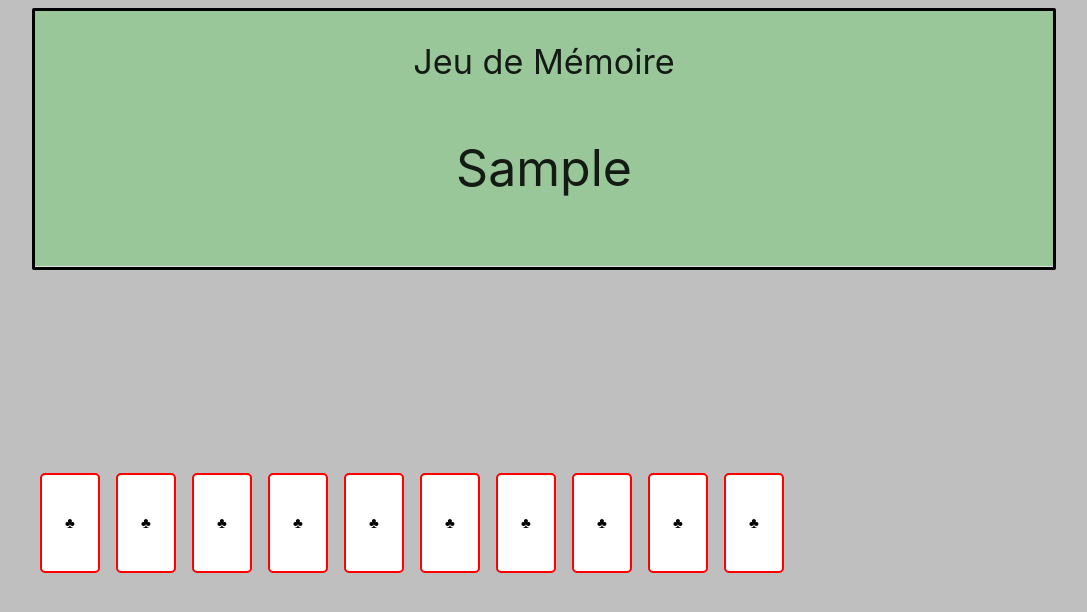
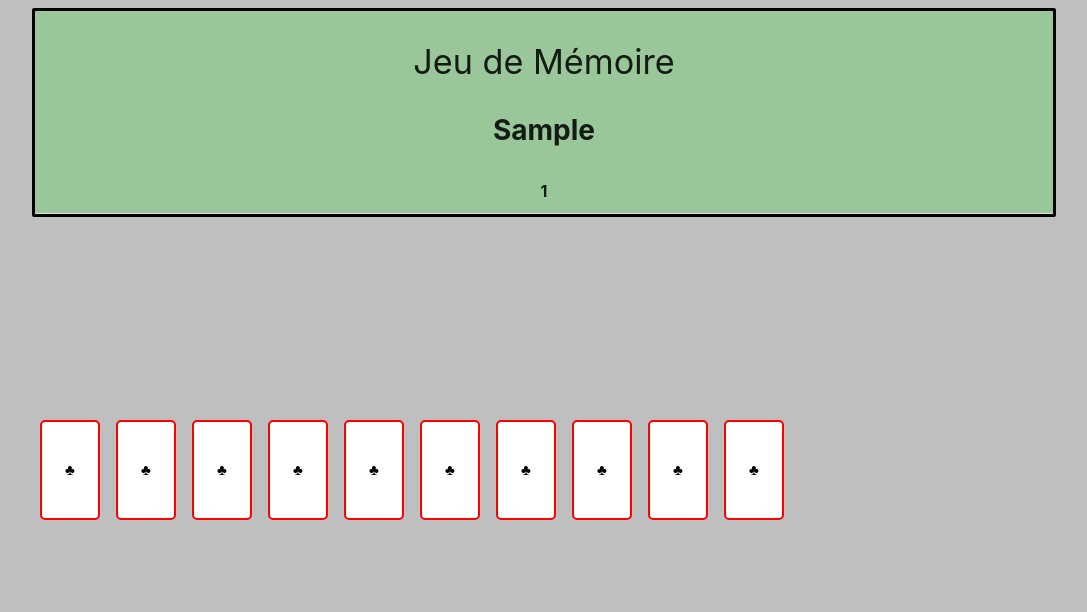
Before and after one commit to HBherer/Jeu-de-memoire, a plain HTML site: page index.html in a window 1280 px wide. Both pictures are taken after typing "5", "Sample" into the empty fields and a click on the button "VALIDER". Shown: the whole page, without its empty margins (96-1183 px from the left). Drawn offline with nearby package versions, Linux system fonts and the light colour scheme.

Commit message:
Timer pour le 1 sec carte retourné est fonctionnel

```diff
--- a/index.html
+++ b/index.html
@@ -18,6 +18,7 @@
                         <li class="collection-header transparent z-depth-0 center">
                             <h4 class="">Jeu de Mémoire</h4>
                             <div id="nomAfficher"></div>
+                            <div id="tempsAfficher"></div>
                         </li>
                     </ul>
                 </article>
--- a/script.js
+++ b/script.js
@@ -9,6 +9,32 @@ let pairesATrouvees;
 let btnValidate = document.getElementById("valider")
 btnValidate.addEventListener("click", validation)
 
+
+//function afficheTimer() {
+//  let time = document.createElement("P")
+//  const tempsAfficher = document.getElementById("tempsAfficher")
+//  let texte = document.createTextNode(demarrerTimer())
+//  time.appendChild(texte)
+//  tempsAfficher.appendChild(time)
+//}
+
+var intervale
+
+function demarrerTimer() {
+  let temps = 3
+  document.getElementById("tempsAfficher").innerHTML = temps
+  intervale = setInterval(diminuerParSeconde, 1000)
+  return intervale
+}
+function diminuerParSeconde(intervale) {
+  let temps = document.getElementById("tempsAfficher").innerHTML
+  temps = parseInt(temps)
+  document.getElementById("tempsAfficher").innerHTML = temps - 1
+  if (temps - 1 === 0) {
+    clearInterval(intervale)
+    // Ajouter function de fin de temps et de jeu
+  }
+}
 
 
 
@@ -28,24 +54,25 @@ function clicCarte(e) {
       }
     }
     else {
-      setInterval(retourCarteZero(e), 2000)
+      setTimeout(retourCarteZero, 1000, (e))
     }
   }
 }
 
-function retourCarteZero(e){
+
+function retourCarteZero(e) {
   retourCarteZero1(e)
   retourCarteZero2(e)
 }
 
 function retourCarteZero2(e) {
   let derniereCarteClick1 = e.target
-      derniereCarteClick1.textContent = " "
-      let zero2 = document.createTextNode("♣")
-      derniereCarteClick1.appendChild(zero2)
+  derniereCarteClick1.textContent = " "
+  let zero2 = document.createTextNode("♣")
+  derniereCarteClick1.appendChild(zero2)
 }
 
-function retourCarteZero1(e) {
+function retourCarteZero1() {
   for (let i = 0; i < cartesTournees.length; i++) {
     let derniereCarteClick = cartesTournees[i]
     derniereCarteClick.textContent = " "
@@ -53,7 +80,6 @@ function retourCarteZero1(e) {
     derniereCarteClick.appendChild(zero)
     cartesTournees[i].disabled = false
     cartesTournees.splice(0);
-    console.log(cartesTournees)
   }
 }
 
@@ -138,16 +164,8 @@ function validation(e) {
     submitHandler: function (form, event) {
       event.preventDefault();
       afficheNomJoueur()
+      demarrerTimer()
       genererBoutons()
     }
   })
 }
-
-
-
-
-
-
-// setTimeout(nomDeLaFonction, 2000)
-// setInterval(nomVariable, 2000)
-// clearInterval(laVariable)
--- a/style.css
+++ b/style.css
@@ -31,3 +31,11 @@
     margin: 8px;
     border-radius: 5px;
 }
+#nomAfficher{
+    font-size: 28px;
+    font-weight: bold;
+}
+#tempsAfficher{
+    font-size: 16px;
+    font-weight: bold;
+}
```
